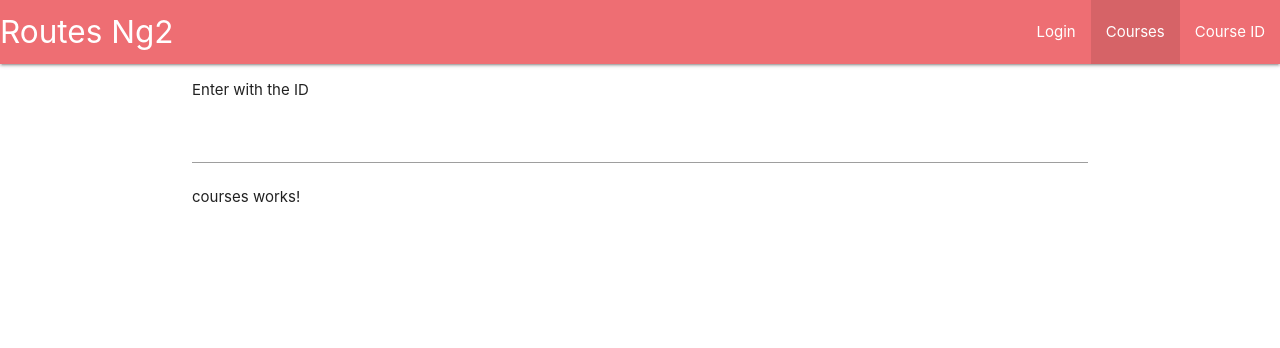
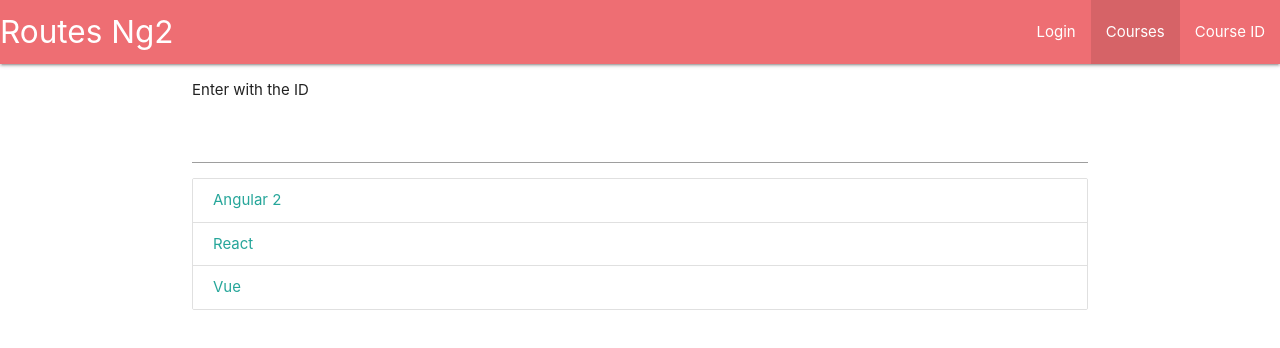
Before and after one commit to igortuag/angular-contacts, an Angular app: page /course in a window 1280 px wide. Shown: the top 348 px of the page. Built offline with nearby package versions, Linux system fonts and the light colour scheme.

Commit message:
add link to redirect to each course

```diff
--- a/src/app/courses/courses.component.html
+++ b/src/app/courses/courses.component.html
@@ -1,3 +1,8 @@
-<p>
-  courses works!
-</p>
+<div class="collection">
+  <a
+    *ngFor="let course of courses"
+    class="collection-item"
+    [routerLink]="['/course', course.id]"
+    >{{ course.name }}</a
+  >
+</div>
```
